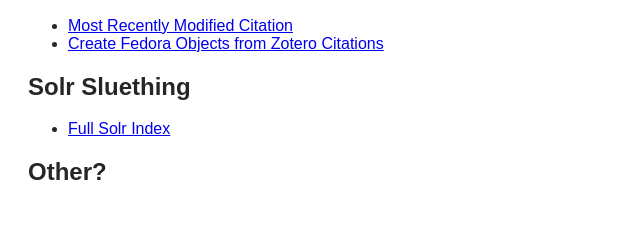
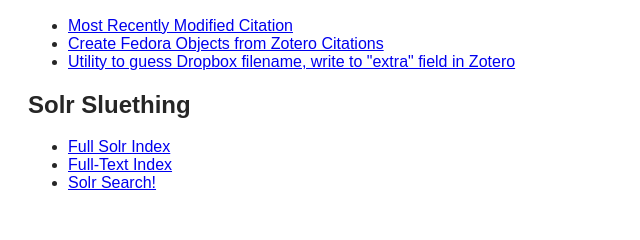
Before and after one commit to ghukill/PyRebSearch, a Flask app: template RebSearch/templates/index.html in a window 1280 px wide. Shown: the part 329-569 px from the top of the page, without its empty margins (0-640 px from the left). Run offline with Flask 2, Linux system fonts and the light colour scheme; the template is opened without the code that fills it, so the values that code supplies are empty; parts of the project's set-up code (start-up, migrations or seed data) failed here and were passed over; some libraries are stand-ins or nearby versions.

Commit message:
changes, brick wall with solr indexing

```diff
--- a/RebSearch/templates/header.html
+++ b/RebSearch/templates/header.html
@@ -2,6 +2,7 @@
 <head>
 	<title>RebSearch</title>
 	<link rel="stylesheet" type="text/css" href="{{ url_for('static',filename='main.css')}}"></link>
+	<script src="//ajax.googleapis.com/ajax/libs/jquery/1.11.1/jquery.min.js"></script>
 </head>
 </body>
 	<p><a href="/">home</a> / <a href="/logout">logout</a></p>
--- a/RebSearch/templates/index.html
+++ b/RebSearch/templates/index.html
@@ -13,9 +13,11 @@
 	<ul>
 		<li><a href="/zoteroTesting">Most Recently Modified Citation</a></li>
 		<li><a href="/fullIndexZotero">Create Fedora Objects from Zotero Citations</a></li>
+		<li><a href="/writeExtraField">Utility to guess Dropbox filename, write to "extra" field in Zotero</a></li>
 	</ul>
 <h2>Solr Sluething</h2>
 	<ul>
 		<li><a href="/fullSolrIndex">Full Solr Index</a></li>
+		<li><a href="/fullTextIndex">Full-Text Index</a></li>
+		<li><a href="/solrSearch">Solr Search!</a></li>
 	</ul>
-<h2>Other?</h2>
--- a/RebSearch/views.py
+++ b/RebSearch/views.py
@@ -16,6 +16,8 @@
 import shlex, subprocess
 import socket
 import hashlib
+import re
+import requests
 
 # dropbox
 import dropbox
@@ -57,6 +59,35 @@
 app.secret_key = 'RebSearch'
 ####################################
 
+# General
+############################################################################################################
+
+# home
+@app.route('/')
+def home():
+	if not 'access_token' in session:
+		return redirect(url_for('dropbox_auth_start'))
+
+	else:
+		access_token = session['access_token']
+		client = dropbox.client.DropboxClient(access_token)
+		account_info = client.account_info()
+
+		print ZOTERO_USER_ID
+
+		return render_template('index.html',account_info=account_info,ZOTERO_USER_ID=ZOTERO_USER_ID)
+
+@app.route('/logout')
+def logout():
+	if not 'access_token' in session:
+		return "You ain't logged in!"
+
+	else:
+		session.pop('access_token', None)
+		print session
+		return "Ya'll come back now, ya hear!"
+
+
 
 # Dropbox Login
 ############################################################################################################
@@ -85,35 +116,6 @@
 	redirect_uri = url_for('dropbox_auth_finish', _external=True)
 	return DropboxOAuth2Flow(DROPBOX_APP_KEY, DROPBOX_APP_SECRET, redirect_uri,
 							 session, 'dropbox-auth-csrf-token')
-
-
-# General
-############################################################################################################
-
-# home
-@app.route('/')
-def home():
-	if not 'access_token' in session:
-		return redirect(url_for('dropbox_auth_start'))
-
-	else:
-		access_token = session['access_token']
-		client = dropbox.client.DropboxClient(access_token)
-		account_info = client.account_info()
-
-		print ZOTERO_USER_ID
-
-		return render_template('index.html',account_info=account_info,ZOTERO_USER_ID=ZOTERO_USER_ID)
-
-@app.route('/logout')
-def logout():
-	if not 'access_token' in session:
-		return "You ain't logged in!"
-
-	else:
-		session.pop('access_token', None)
-		print session
-		return "Ya'll come back now, ya hear!"
 
 
 # Zotero
@@ -166,6 +168,9 @@
 		# for each citation in chunk, do something
 		# MOVE TO CELERY TASK
 		for zot_citation in zot_citation_chunk:
+			# skip if attachment type
+			# if zot_citation['itemType'] == "attachment":
+			# 	continue
 			try:
 				createFedZotObject(zot_citation)
 			except:
@@ -187,38 +192,48 @@
 
 	Improvements
 	1) Derive simple DC from Zotero citation? Or do this later?
+	2) Big One: if object exists, update only the ZOTJSON?
 	'''
 
 	# stick results in fedora object
 	PID = "RebSearch:zotero-{group_id}-{zot_key}".format(group_id=zot_citation['group_id'],zot_key=zot_citation['key'])
 
-	# create object
-	obj_create = eulfedora.models.DigitalObject(fedora_handle, pid=PID, create=True)
-	obj_create.label = zot_citation['title'].encode('utf-8').strip()
-	obj_create.save()
-
-	# get handle
+	# check if object already exists
 	obj_handle = fedora_handle.get_object(PID)
 
-	# set preliminary relationships
-	obj_handle.add_relationship('info:fedora/fedora-system:def/relations-external#isMemberOfCollection','info:fedora/RebSearch:collection-ZoteroCitation')
-	obj_handle.add_relationship('info:fedora/fedora-system:def/relations-external#hasContentModel','info:fedora/RebSearch:CM-ZoteroCitation')
-	try:
-		obj_handle.add_relationship('info:fedora/fedora-system:def/relations-external#hasContentModel','info:fedora/RebSearch:ZotCM-{zot_type}'.format(zot_type=zot_citation['itemType']))
-	except:
-		"Citation type not found."
+	# if False, create object
+	if obj_handle.exists == False:
 
+		# create object
+		obj_create = eulfedora.models.DigitalObject(fedora_handle, pid=PID, create=True)
+		obj_create.label = zot_citation['title'].encode('utf-8').strip()
+		obj_create.save()
+
+		# get handle
+		obj_handle = fedora_handle.get_object(PID)
+
+		# set preliminary relationships
+		obj_handle.add_relationship('info:fedora/fedora-system:def/relations-external#isMemberOfCollection','info:fedora/RebSearch:collection-ZoteroCitation')
+		obj_handle.add_relationship('info:fedora/fedora-system:def/relations-external#hasContentModel','info:fedora/RebSearch:CM-ZoteroCitation')
+		try:
+			obj_handle.add_relationship('info:fedora/fedora-system:def/relations-external#hasContentModel','info:fedora/RebSearch:ZotCM-{zot_type}'.format(zot_type=zot_citation['itemType']))
+		except:
+			"Citation type not found."
+
+		print "Object {PID} created.".format(PID=PID)
+
+	# if True, update ZOTJSON datastream
 	# initialized DS object
-	newDS = eulfedora.models.DatastreamObject(obj_handle, "ZOTJSON", "Zotero JSON", control_group="M")
+	ds_handle = eulfedora.models.DatastreamObject(obj_handle, "ZOTJSON", "Zotero JSON", control_group="M")
 
 	# construct DS object
-	newDS.mimetype = "application/json"
-	newDS.content = json.dumps(zot_citation)
+	ds_handle.mimetype = "application/json"
+	ds_handle.content = json.dumps(zot_citation)
 
-	print "Object {PID} created.".format(PID=PID)
+	print "ZOTJSON for object {PID} created / updated.".format(PID=PID)
 
 	# save constructed object
-	newDS.save()
+	ds_handle.save()
 
 # function to create / update Fed object from Zot citation
 def updateFedZotObject(zot_citation):
@@ -226,6 +241,103 @@
 	Consider making a function to update the JSON found in Fedora objects if the Zotero object changes.
 	'''
 	pass
+
+# function to write "extra" field
+@app.route('/writeExtraField')
+def writeExtraField():
+	'''
+	1) For each object in Fedora, where NOT flagged, get key for document from ZOTJSON datastream
+		- this way not iterating through all Zotero objects, *FEDORA OBJECTS DRIVE WORKFLOW*
+	2) Retrieve zotero object with key as dictionary
+	3) Read creator(s) and date, write "extra" field
+	4) update in Zotero
+	5) write RELS-EXT relationship / flag that the deed has been done
+
+	To-Do:
+	1) write the flag the link has been made
+	2) better error reporting
+	3) user intervention for the failures
+	'''
+
+	# open handle to error log
+	fhand = open("errors.txt","a")
+
+	# get all members of the citation collection
+	zot_citations = fedora_handle.risearch.get_subjects("fedora-rels-ext:isMemberOfCollection","info:fedora/RebSearch:collection-ZoteroCitation")
+
+	count = 0
+	# iterate through, check flag, proceed
+	for PID in zot_citations:
+
+		# pause...
+		# time.sleep(.5)
+
+		# get object handle, determine citation object
+		obj_handle = fedora_handle.get_object(PID)
+		print "Working on:",PID
+
+		# check if flagged
+		try:
+			result = obj_handle.risearch.get_objects(obj_handle.uriref,"fedora-rels-ext:syncedMeta2File").next()
+			if result == "True":
+				print "Citation and File already synced, skipping..."
+				continue
+		except:
+			print "Relationship either 'False' or non-existent, continuing!"
+
+		# get Zotero dictionary
+		try:
+			ds_handle = obj_handle.getDatastreamObject("ZOTJSON")
+			zot_dict = json.loads(ds_handle.content)
+			print "Citation title:",zot_dict['title']
+			print "Current 'extra' field reads:",zot_dict['extra']
+		except Exception as e:
+			print "Could not retrieve 'ZOTJSON' datastream."
+			fhand.write("{PID}, writeExtraField, Could not retrieve ZOTJSON datastream, {exceptionMessage},\n\n".format(PID=PID,exceptionMessage=str(e)))
+
+		# confirm not attachment type
+		try:
+			if zot_dict['itemType'] == "attachment":
+				print "Citation itemType is 'attachment', skipping..."
+		except Exception as e:
+			print "itemType doesn't jive."
+			fhand.write("{PID}, writeExtraField, itemType was 'attachment', {exceptionMessage},\n\n".format(PID=PID,exceptionMessage=str(e)))
+
+
+		# else, continue with update
+
+		# create file link string
+		try:
+			creators = zot_dict['creators']
+			# get four digit year
+			date_string = zot_dict['date'].split("/")[-1].encode('utf-8')
+			date_year = re.findall(r"[0-9]{4}", date_string)[0]
+
+			# one author
+			if len(creators) == 1:
+				file_link = "{lastName1}_{date_year}".format(lastName1=creators[0]['lastName'],date_year=date_year)
+			if len(creators) == 2:
+				file_link = "{lastName1}_{lastName2}_{date_year}".format(lastName1=creators[0]['lastName'],lastName2=creators[1]['lastName'],date_year=date_year)
+			if len(creators) > 2:
+				file_link = "{lastName1}_etal_{date_year}".format(lastName1=creators[0]['lastName'],date_year=date_year)
+
+			print "Assumed file link:",file_link
+			zot_dict['extra'] = file_link
+		except Exception as e:
+			print "Failed for whatever reason."
+			fhand.write("{PID}, writeExtraField, Could not create file link, {exceptionMessage},\n\n".format(PID=PID,exceptionMessage=str(e)))
+
+		# update!
+		try:
+			zot.update_item(zot_dict)
+			print "updated!"
+		except Exception as e:
+			print "Could not update record"
+			fhand.write("{PID}, writeExtraField, Could not update Zotero citation, {exceptionMessage},\n\n".format(PID=PID,exceptionMessage=str(e)))
+
+
+	fhand.close()
+	return "finis!"
 
 
 # Dropbox
@@ -296,73 +408,198 @@
 	# for each, get ZOTJSON datastream, index in Solr /RebSearch core
 	count = 0
 	for zot_citation in zot_citations:
-		print "Indexing {zot_citation}".format(zot_citation=zot_citation)
-		obj_handle = fedora_handle.get_object(zot_citation)
-		zot_json = obj_handle.getDatastreamObject('ZOTJSON')
-		zot_dict = json.loads(zot_json.content)
+		try:
+			print "Indexing {zot_citation}".format(zot_citation=zot_citation)
+			obj_handle = fedora_handle.get_object(zot_citation)
+			zot_json = obj_handle.getDatastreamObject('ZOTJSON')
+			zot_dict = json.loads(zot_json.content)
 
-		# pop lists
-		if "creators" in zot_dict:
-			creators_popped = zot_dict.pop('creators')
-		if "tags" in zot_dict:
-			tags_popped = zot_dict.pop('tags')
+			# pop lists
+			if "creators" in zot_dict:
+				creators_popped = zot_dict.pop('creators')
+			if "tags" in zot_dict:
+				tags_popped = zot_dict.pop('tags')
 
 
-		# catch stragglers and convert integers
-		for key in zot_dict:
-			if type(zot_dict[key]) == "string":
-				zot_dict.pop(key)
-			# if type(zot_dict[key]) == "int":
-			# 	zot_dict[key] = str(zot_dict[key])
+			# catch stragglers and convert integers
+			for key in zot_dict:
+				if type(zot_dict[key]) == "string":
+					zot_dict.pop(key)
+				# if type(zot_dict[key]) == "int":
+				# 	zot_dict[key] = str(zot_dict[key])
 
 
-		# prefix with "zot_" and encode in utf-8
-		try:
-			prefixed_zot_citation = {"zot_"+str(key):zot_dict[key].encode('utf-8').strip() for key in zot_dict}
+			# prefix with "zot_" and encode in utf-8
+			try:
+				prefixed_zot_citation = {"zot_"+str(key):zot_dict[key].encode('utf-8').strip() for key in zot_dict}
+			except:
+				fhand = open("errors.txt","a")
+				fhand.write("Could not encode this one: {key}".format(key=zot_dict[key]))
+				fhand.close()
+
+			# re-add lists
+			# creators
+			if "creators_popped" in locals() and creators_popped != []:
+				# creator_count = 1
+				# creator_list = []
+				# for creator in creators_popped:
+				# 	try:
+				# 		creator_list.append("({lastName},{firstName},{creatorType},{order})".format(lastName=creator['lastName'],firstName=creator['firstName'],creatorType=creator['creatorType'],order=str(creator_count)))
+				# 	except:
+				# 		print "Could not add author"
+				# prefixed_zot_citation['zot_creators'] = creator_list
+				prefixed_zot_citation['zot_creators'] = json.dumps(creators_popped)
+
+			#tags
+			if "tags_popped" in locals() and tags_popped != []:
+				# tag_list = []
+				# for tag in tags_popped:
+				# 	try:
+				# 		tag_list.append("({tag},{type})".format(tag=tag['tag'],type=tag['type']))
+				# 	except:
+				# 		print "Could not add tag"
+				# prefixed_zot_citation['zot_tags'] = tag_list
+				prefixed_zot_citation['zot_tags'] = json.dumps(tags_popped)
+
+			# set solr ID
+			prefixed_zot_citation['id'] = prefixed_zot_citation['zot_key']
+
+		 	# index in Solr
+			print solr_handle.update([prefixed_zot_citation], 'json', commit=False).raw_content
+
+			# hard break
+			# count += 1
+			# if count == 10:
+			# 	break
 		except:
-			fhand = open("errors.txt","a")
-			fhand.write("Could not encode this one: {key}".format(key=zot_dict[key]))
-			fhand.close()
-
-		# re-add lists
-		# creators
-		if "creators_popped" in locals() and creators_popped != []:
-			# creator_count = 1
-			# creator_list = []
-			# for creator in creators_popped:
-			# 	try:
-			# 		creator_list.append("({lastName},{firstName},{creatorType},{order})".format(lastName=creator['lastName'],firstName=creator['firstName'],creatorType=creator['creatorType'],order=str(creator_count)))
-			# 	except:
-			# 		print "Could not add author"
-			# prefixed_zot_citation['zot_creators'] = creator_list
-			prefixed_zot_citation['zot_creators'] = json.dumps(creators_popped)
-
-		#tags
-		if "tags_popped" in locals() and tags_popped != []:
-			# tag_list = []
-			# for tag in tags_popped:
-			# 	try:
-			# 		tag_list.append("({tag},{type})".format(tag=tag['tag'],type=tag['type']))
-			# 	except:
-			# 		print "Could not add tag"
-			# prefixed_zot_citation['zot_tags'] = tag_list
-			prefixed_zot_citation['zot_tags'] = json.dumps(tags_popped)
-
-		# set solr ID
-		prefixed_zot_citation['id'] = prefixed_zot_citation['zot_key']
-
-	# 	# index in Solr
-		print solr_handle.update([prefixed_zot_citation], 'json', commit=False).raw_content
-
-		# hard break
-		# count += 1
-		# if count == 10:
-		# 	break
+			print "could not index document."
 
 	# # Finally, commit changes
 	print solr_handle.commit()
 
 	return "finished with Solr indexing"
+
+
+# Solr Search Main
+@app.route('/solrSearch')
+def solrSearch():
+	return "We have searcheth!"
+
+
+
+# Full-Text Indexing
+@app.route('/fullTextIndex')
+def fullTextIndex():
+	'''
+	1) For each object in Solr with zot_extra field, check for document in Dropbox
+	2) If true, index in Solr
+	'''
+
+	# instantiate Dropbox client
+	access_token = session['access_token']
+	client = dropbox.client.DropboxClient(access_token)
+
+	# get all objects with zot_extra field
+	query = {'q' : 'zot_extra:*'}
+	solr_cursor = solr_handle.search_cursor(**query)
+
+	# get file from Dropbox, index in Solr
+	count = 0
+	for doc in solr_cursor.fetch(1):
+		time.sleep(1)
+
+		document_dictionary = doc.documents[0]
+		# print document_dictionary
+
+		doc_id = doc.documents[0]['id']
+		print "Solr document id:",doc_id
+
+		filename = doc.documents[0]['zot_extra'][0]
+		filename = "/articles/" + filename + ".pdf"
+		print "Attempting to find:",filename
+
+		# get binary data from dropbox
+		file_handle = client.get_file(filename)
+
+		index in SOlr
+		# use Solr's Tika Extract to strip down to text
+		baseurl = "http://localhost:8080/solr/RebSearch/update/extract?&extractOnly=true"
+		files = {'file': file_handle.read()}
+		r = requests.post(baseurl, files=files)
+		file_contents = r.text
+		# print file_contents
+		document_dictionary['fullText'] = file_contents
+
+		print solr_handle.update([document_dictionary], 'json', commit=True).raw_content
+
+		# # atomically update in solr
+		# baseurl = "http://localhost:8080/solr/RebSearch/update?commit=true"
+		# headers = {'Content-Type': 'application/json'}
+
+		# data = [{
+		# 	"id":"{doc_id}".format(doc_id=str(doc_id)),
+		# 	"fullText":{"set":file_contents},
+		# }]
+		# data_json = json.dumps(data)
+		# print data_json
+		# r = requests.post(baseurl, data=data_json, headers=headers)
+		# print r.text
+
+
+		# ehand = open("full_text_success.txt","a")
+		# ehand.write("Great Success!: {filename}\n".format(filename=filename))
+		# ehand.close()
+
+
+
+		# except:
+		# 	ehand = open("full_text_errors.txt","a")
+		# 	ehand.write("Could not find or full-text index in Solr: {filename}\n".format(filename=filename))
+		# 	ehand.close()
+
+
+		# DEBUG
+		count += 1
+		if count == 1:
+			break
+
+	return "Good stuff."
+
+
+
+
+
+
+
+# Dropbox / Zotero Link
+##############################################################################################################################
+@app.route('/DropboxZoteroLink')
+def DropboxZoteroLink():
+
+	'''
+	1) for each object in Fedora, get Zotero JSON
+		- **add flagged to skip if already linked**, process will then be recursive instead of sloppily interative
+
+	2) get authors, guess filename
+		- list of dictionaries
+		- link example: "http://localhost:8080/fedora/objects/RebSearch:zotero-341312-2PT4CGTJ/datastreams/ZOTJSON/content"
+		- zot_dict = json.loads(r.text), zot_dict['creators'] & 'date' --> zot_dict['date'].split("/")[1]
+		  [{u'creatorType': u'author',
+		  u'firstName': u'Brian F.',
+		  u'lastName': u'Lavoie'}]
+
+	3) guess at filename
+		- Lavoie_2008.pdf
+
+	4) render sheet for checking, confirming (when matching filename found), renaming files in dropbox
+		- if file found, looks good, append Zotero ID to filename, add flag in Fedora
+		- if renaming, rename by
+	'''
+
+
+	return "in progress"
+
+
 
 
 
--- a/errors.txt
+++ /dev/null
@@ -1 +0,0 @@
-Could not encode this one: 0f6f9f146cacb683ad81eda168daaf88Could not encode this one: 0f6f9f146cacb683ad81eda168daaf88
--- /dev/null
+++ b/full_text_errors.txt
@@ -0,0 +1,4 @@
+Could not find or full-text index in Solr: /articles/Wilson_1989.pdf
+Could not find or full-text index in Solr: /articles/Thomas_etal_1981.pdf
+Could not find or full-text index in Solr: /articles/Dobratz_etal_2007.pdf
+Could not find or full-text index in Solr: /articles/Lagoze_Van de Sompel_2007.pdf
```
Also changed, not shown: full_text_success.txt (added, +7 -0 lines), inc/solr/schema.xml (+6 -2 lines).
